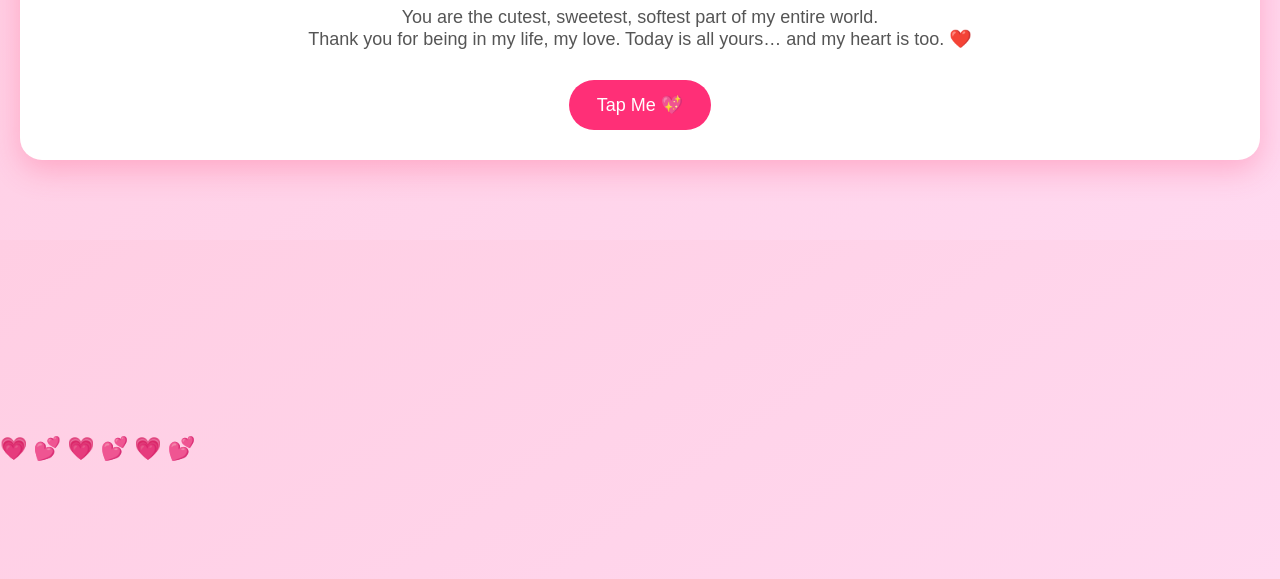
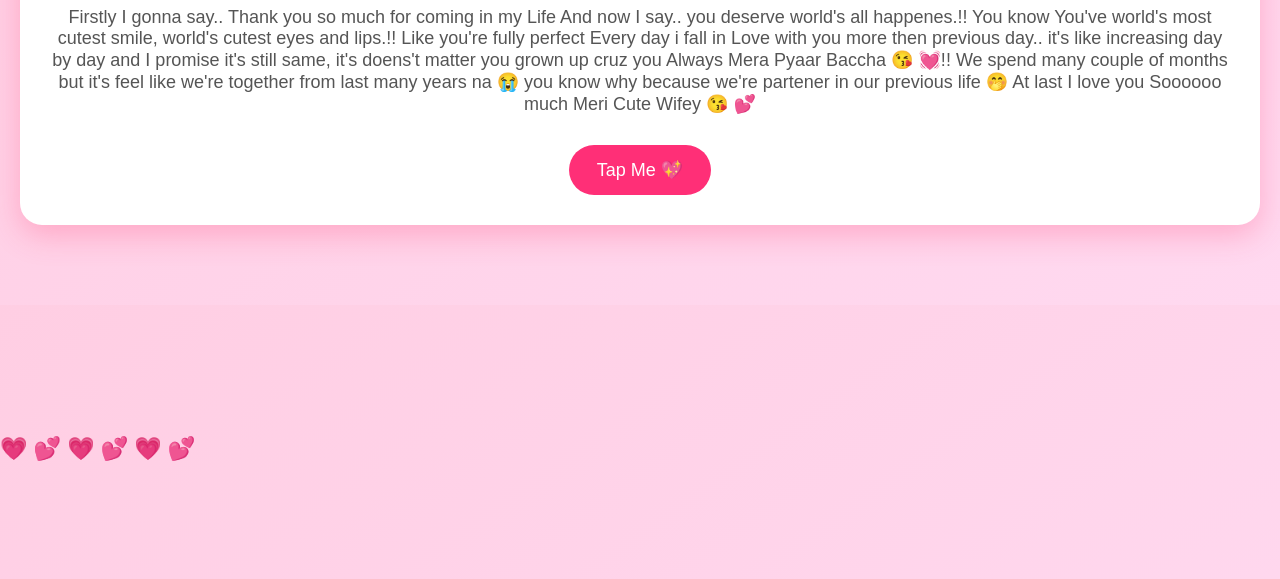
Before and after one commit to Okshsjs/Birthday-Gift-Card-, a plain HTML site: page gift/index.html in a window 1280 px wide. Shown: the part 221-800 px from the top of the page. Drawn offline with Linux system fonts and the light colour scheme.

Commit message:
Update index.html

```diff
--- a/gift/index.html
+++ b/gift/index.html
@@ -3,7 +3,7 @@
 <head>
     <meta charset="UTF-8">
     <meta name="viewport" content="width=device-width, initial-scale=1.0">
-    <title>Happy Birthday My Love</title>
+    <title>Happy Birthday Mera pyaar Baccha 😘 </title>
     <link rel="stylesheet" href="style.css">
 </head>
 <body>
@@ -14,9 +14,18 @@
     <h1 class="title">Happy Birthday<br>My wifey Sriii 😘🫶🏻</h1>
 
     <p class="msg">
-        You are the cutest, sweetest, softest part of my entire world.<br>
-        Thank you for being in my life, my love.
-        Today is all yours… and my heart is too. ❤️
+        Firstly I gonna say.. Thank you so much for coming in my Life
+        And now I say.. you deserve world's all happenes.!!
+        You know You've world's most cutest smile,
+        world's cutest eyes and lips.!! Like you're fully perfect
+        Every day i fall in Love
+        with you more then previous day.. it's like increasing day by day
+        and I promise it's still same, it's doens't matter
+        you grown up cruz you Always
+        Mera Pyaar Baccha 😘 💓!! We spend many couple of months
+        but it's feel like we're together from last many years na 😭
+        you know why because we're partener in our previous life 🤭
+         At last I love you Soooooo much Meri Cute Wifey 😘 💕
     </p>
 
     <button class="btn" onclick="showLove()">Tap Me 💖</button>
```
